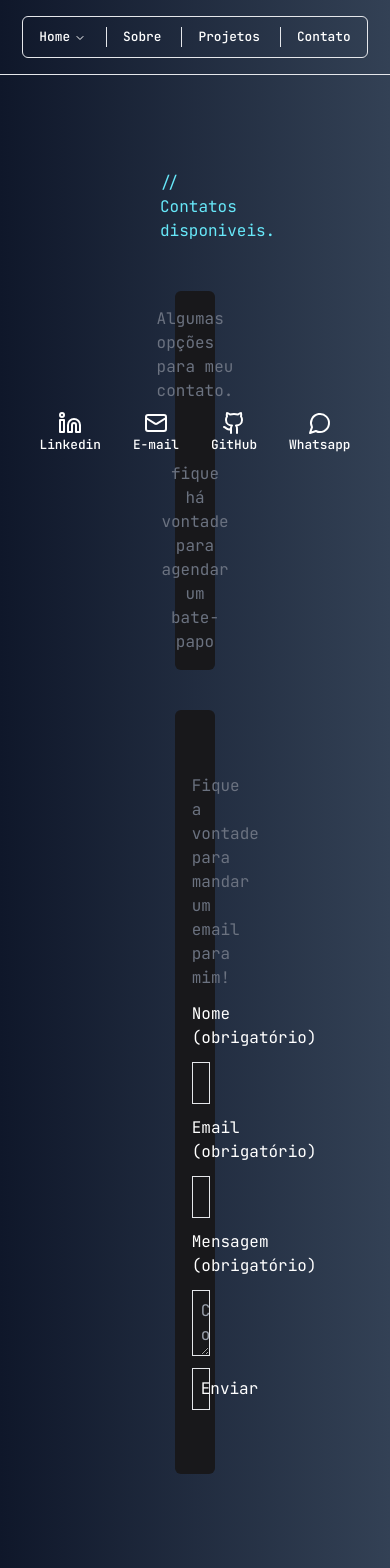
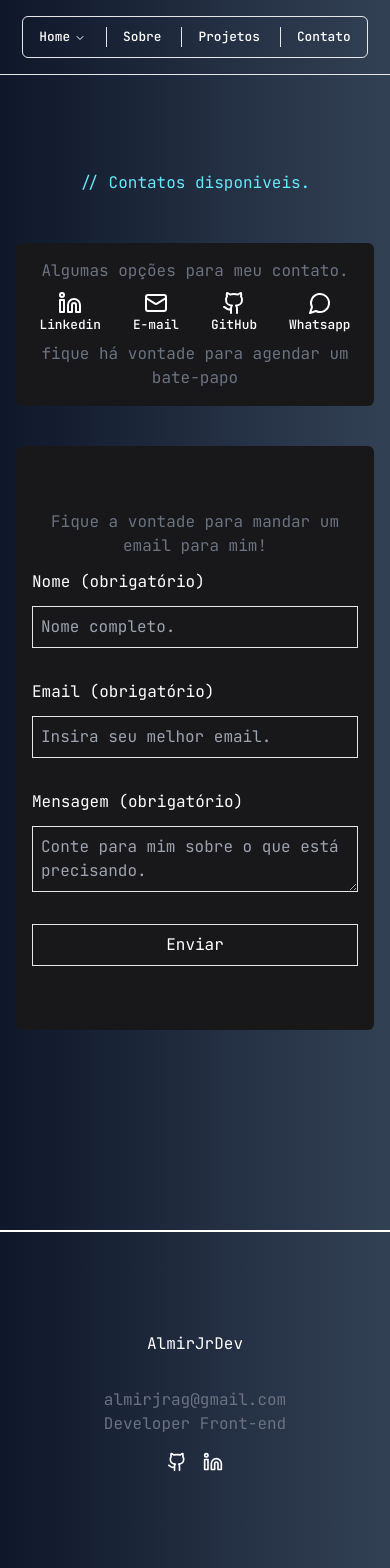
Before and after one commit to AlmirJrDev/portfolio, a React (Vite) app: page /contact in a window 390 px wide. Shown: the top 1568 px of the page. Built offline with nearby package versions, Linux system fonts and the light colour scheme.

Commit message:
Contact Page responsive and changes homepage

```diff
--- a/src/pages/contact/index.tsx
+++ b/src/pages/contact/index.tsx
@@ -39,12 +39,12 @@ export function ContactPage() {
     }
   return(
     <>
-      <main className="px-40 pb-40">
-      <h1 className="text-cyan-300">// Contatos disponiveis.</h1>
+      <main className="px-40 pb-40 max-lg:px-4">
+      <h1 className="text-cyan-300 max-lg:text-center">// Contatos disponiveis.</h1>
         <section className="flex justify-center items-center mt-12 flex-col">
 
 
-          <div className='bg-zinc-900 w-7/12 rounded-md p-4'>
+          <div className='bg-zinc-900 w-7/12 rounded-md p-4 max-md:w-full'>
 
         <div className='flex justify-center items-center text-gray-500 w-full'>Algumas opções para meu contato.</div>
 
@@ -85,15 +85,15 @@ export function ContactPage() {
 
 </div>
 
-          <form  onSubmit={sendEmail} className="mt-10 p-4 py-16 text-white bg-zinc-900 w-7/12 flex justify-center items-center flex-col mb-10 rounded-md" action="">
-          <div className="flex justify-center w-9/12 text-left flex-col gap-3">
+          <form  onSubmit={sendEmail} className="mt-10 p-4 py-16 text-white bg-zinc-900 w-7/12 flex justify-center items-center flex-col mb-10 rounded-md max-md:w-full" action="">
+          <div className="flex justify-center w-9/12 text-left flex-col gap-3 max-md:w-full">
           <h3 className="text-gray-500 text-center">Fique a vontade para mandar um email para mim!</h3>
           <label className="text-white" htmlFor="name">Nome <span>(obrigatório)</span></label>
-              <input placeholder="Nome completo." type="text" id="name" className="bg-transparent border p-2 " name="name" value={name} onChange={(e) => setName(e.target.value)} required/>
+              <input placeholder="Nome completo." type="text" id="name" className="bg-transparent border p-2 max-lg:mb-5" name="name" value={name} onChange={(e) => setName(e.target.value)} required/>
           <label>Email <span>(obrigatório)</span></label>
-          <input className="bg-transparent border p-2 " placeholder="Insira seu melhor email."  type="email" id="email" name="email" value={email} onChange={(e) => setEmail(e.target.value)} required />
+          <input className="bg-transparent border p-2 max-lg:mb-5" placeholder="Insira seu melhor email."  type="email" id="email" name="email" value={email} onChange={(e) => setEmail(e.target.value)} required />
           <label>Mensagem <span>(obrigatório)</span></label>
-          <textarea className="bg-transparent border p-2 " placeholder="Conte para mim sobre o que está precisando." id="message" name="message" value={message} onChange={(e) => setMessage(e.target.value)} required> </textarea>
+          <textarea className="bg-transparent border p-2 max-lg:mb-5" placeholder="Conte para mim sobre o que está precisando." id="message" name="message" value={message} onChange={(e) => setMessage(e.target.value)} required> </textarea>
           <button className="bg-transparent border p-2 " type="submit" value="Enviar">Enviar</button>
           </div>
           </form>
--- a/src/pages/home/Container.tsx
+++ b/src/pages/home/Container.tsx
@@ -47,7 +47,7 @@ export function Container() {
     <br />
     &nbsp;&nbsp;"name": <span className='text-white'>"Almir Júnior Araújo Gomes"</span>,
     <br />
-    &nbsp;&nbsp;"age": <span className='text-cyan-300 text-sm'>24</span>,
+    &nbsp;&nbsp;"age": <span className='text-cyan-300 text-exs'>20</span>,
     <br />
     &nbsp;&nbsp;"occupation": <span className='text-white'>"Front-end Developer"</span>,
     <br />
@@ -104,7 +104,7 @@ export function Container() {
 </DrawerContent>
 </Drawer>
     </div>
-      <div className="bg-cyan-300  rounded-md max-xl:hidden">
+      <div className="bg-gradient-to-r from-red-500 to-orange-500  rounded-md max-xl:hidden">
       <motion.img   src="/almirdesenho.jpeg" className='w-64 rounded-md transition hover:rotate-0 rotate-12 ' alt="" />
 </div>
   </motion.div >
--- a/src/pages/home/Project.tsx
+++ b/src/pages/home/Project.tsx
@@ -80,7 +80,7 @@ useEffect(() => {
               <h2 className='text-cyan-700'>// Projects</h2><Link className='text-white' to="/project">{'->'} ver tudo</Link>
               </div>
 
-              <div className='grid grid-cols-3 gap-2 mt-4 max-lg:flex max-lg:justify-center max-lg:items-center max-lg:flex-col'>
+              <div className='grid grid-cols-3 gap-2 mt-4 max-sm:flex max-sm:justify-center max-sm:items-center max-sm:flex-col'>
           {repos.slice(0, 6).map(repo => ( // Pega os 6 primeiros repositórios
         <Card key={repo.id} className='bg-zinc-900 border-none flex flex-col h-full max-lg:w-[100%]'>
         <CardHeader className='flex-grow'>
```
